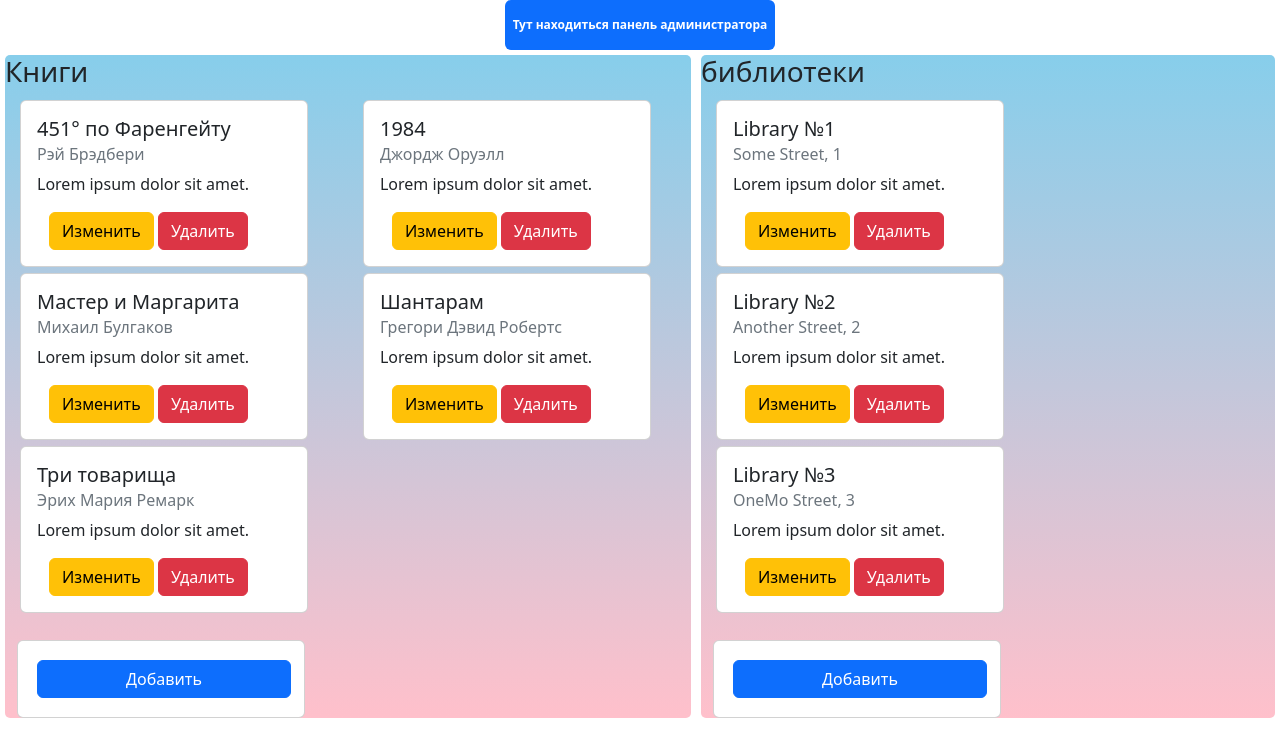
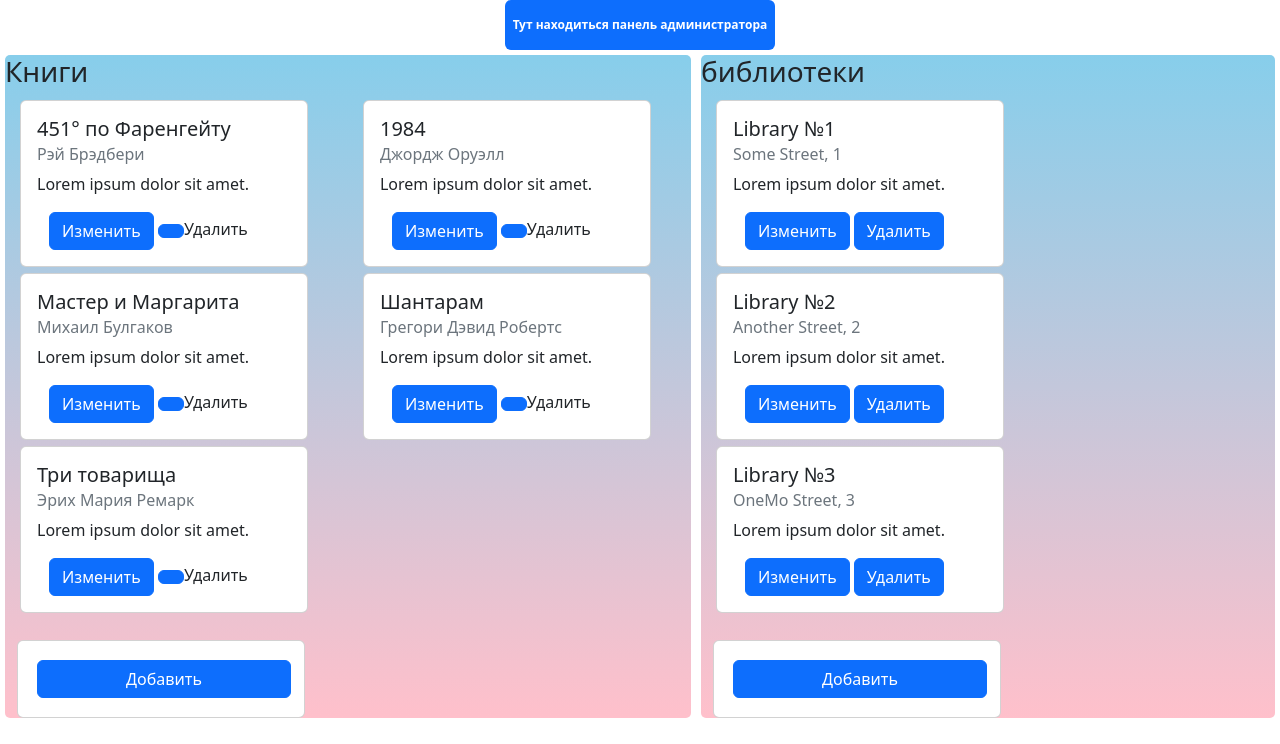
Before and after one commit to Tut1tam/php_practices, a PHP site: page /admin.php in a window 1280 px wide. Shown: the part 56-800 px from the top of the page. Run offline with PHP 8.4, Linux system fonts and the light colour scheme; data comes from the database, SQL or seed files in the repository; data that the repository does not hold is empty.

Commit message:
-fix add/admin/edit.php

```diff
--- a/task_4/apache/sources/admin/admin.php
+++ b/task_4/apache/sources/admin/admin.php
@@ -59,8 +59,8 @@
               <div class='container'>
                 <div class='row'>
                   <div class='col'>
-                  <a href='/admin/edit.php?type=book&id={$row['id']}' class='btn btn-warning'>Изменить</a>
-                  <a href='/admin/crud/delete.php?type=book&id={$row['id']}' class='btn btn-danger'>Удалить</a>
+                  <a href='/admin/edit.php?type=book&id={$row['id']}' class='btn btn-primary'>Изменить</a>
+                  <a href='/admin/api/delete.php?type=book&id={$row['id']}' class='btn btn-primary'></a>Удалить</a>
                   </div>
                 </div>
               </div>
@@ -106,8 +106,8 @@
               <div class='container'>
                 <div class='row'>
                   <div class='col'>
-                    <a href='/admin/edit.php?type=library&id={$row['id']}' class='btn btn-warning'>Изменить</a>
-                    <a href='/admin/crud/delete.php?type=library&id={$row['id']}' class='btn btn-danger'>Удалить</a>
+                    <a href='/admin/edit.php?type=library&id={$row['id']}' class='btn btn-primary'>Изменить</a>
+                    <a href='/admin/api/delete.php?type=library&id={$row['id']}' class='btn btn-primary'>Удалить</a>
                   </div>
                 </div>
               </div>
```
Also changed, not shown: task_4/apache/sources/admin/add.php (+6 -6 lines), task_4/apache/sources/admin/edit.php (+6 -6 lines).
